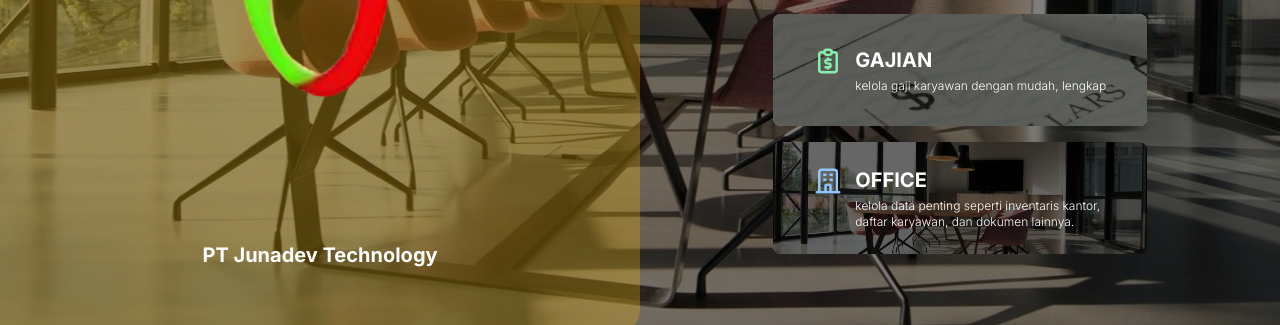
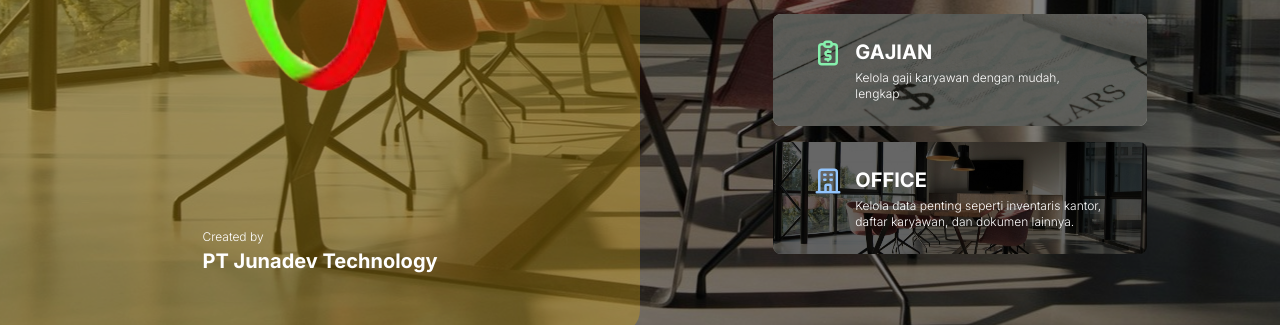
Before and after one commit to hendrialqori/berkat-group, a React (Vite) app: page / in a window 1280 px wide. Shown: the part 466-791 px from the top of the page. Built offline with nearby package versions, Linux system fonts and the light colour scheme.

Commit message:
feat: add credit into home

```diff
--- a/src/pages/home/index.tsx
+++ b/src/pages/home/index.tsx
@@ -12,7 +12,10 @@ export default function Home() {
             <div className="absolute inset-0 bg-black/50" />
             <section className="w-full md:w-6/12 bg-yellow-500/30 grid place-items-center md:rounded-r-3xl overflow-hidden relative py-5 md:py-0">
                 <img src="/logo.png" alt="logo" />
-                <p className="text-white text-base md:text-xl font-bold">PT Junadev Technology</p>
+                <div className="text-white">
+                    <span className="text-[0.65rem] md:text-xs font-light">Created by</span>
+                    <p className="text-white text-base md:text-xl font-bold">PT Junadev Technology</p>
+                </div>
             </section>
             <section
                 className="w-full px-10 md:w-6/12 flex flex-col justify-center items-center gap-5 md:gap-4 relative"
@@ -57,7 +60,7 @@ export default function Home() {
                             <TbReportMoney className="text-3xl shrink-0 text-green-300" />
                             <div className="space-y-1">
                                 <h2 className="text-sm md:text-xl font-bold">GAJIAN</h2>
-                                <p className="text-[0.65rem] md:text-xs font-light"> kelola gaji karyawan dengan mudah, lengkap</p>
+                                <p className="text-[0.65rem] md:text-xs font-light">Kelola gaji karyawan dengan mudah, lengkap</p>
                             </div>
                         </div>
                     </div>
@@ -69,7 +72,7 @@ export default function Home() {
                             <HiOutlineOfficeBuilding className="text-3xl shrink-0 text-blue-300" />
                             <div className="space-y-1">
                                 <h2 className="text-sm md:text-xl font-bold">OFFICE</h2>
-                                <p className="text-[0.65rem] md:text-xs font-light">kelola data penting seperti inventaris kantor, daftar karyawan, dan dokumen lainnya.</p>
+                                <p className="text-[0.65rem] md:text-xs font-light">Kelola data penting seperti inventaris kantor, daftar karyawan, dan dokumen lainnya.</p>
                             </div>
                         </div>
                     </div>
```
